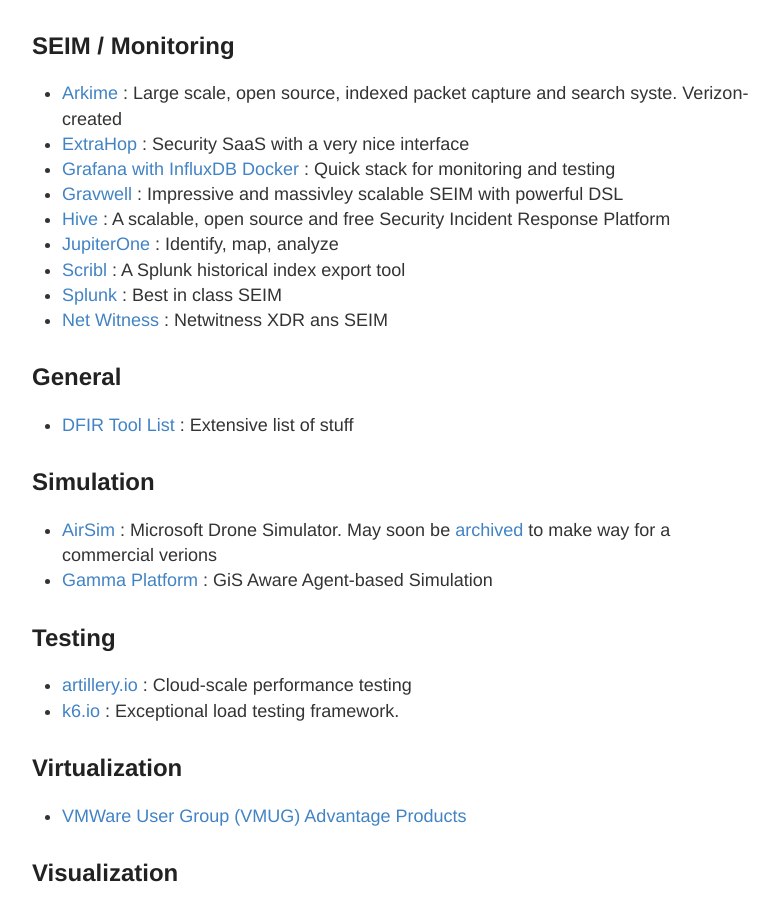
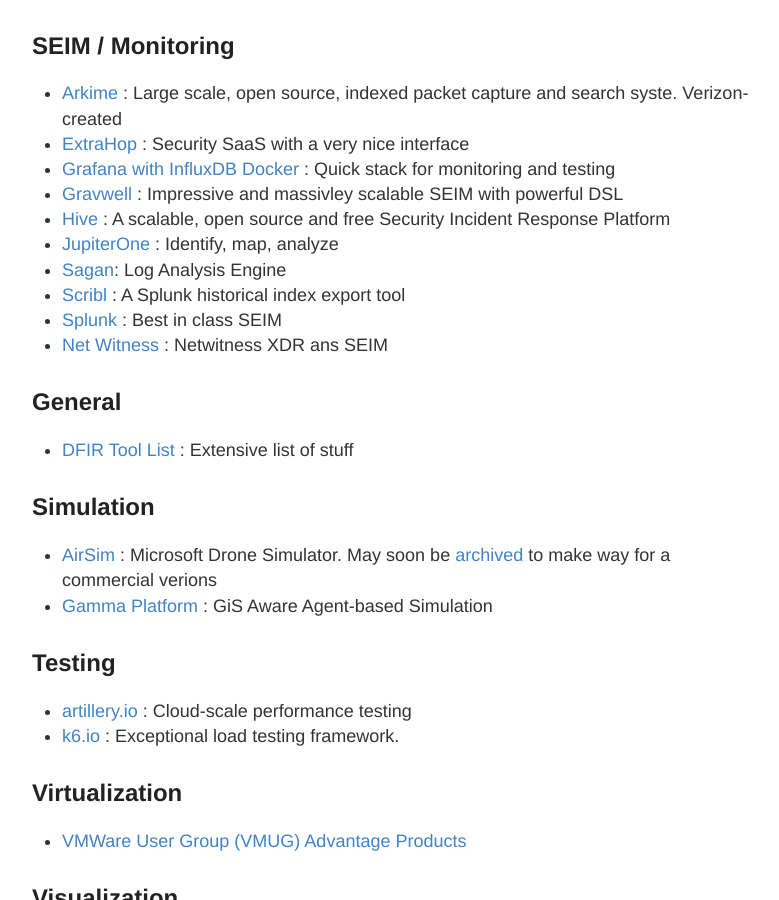
Before and after one commit to stevehenderson/stevehenderson.github.io, a Jekyll site: the page built from tools.md, in a window 1280 px wide and 900 px high, scrolled down 5150 px. Shown: the whole window, without its empty margins (248-1027 px from the left). Built offline with Jekyll 4.4.1, drawn with Linux system fonts in a browser that asks for light colours.

Commit message:
Update tools.md

```diff
--- a/tools.md
+++ b/tools.md
@@ -159,6 +159,7 @@
    * [Gravwell](https://www.gravwell.io/) : Impressive and massivley scalable SEIM with powerful DSL
    * [Hive](https://thehive-project.org/) : A scalable, open source and free Security Incident Response Platform
    * [JupiterOne](https://www.jupiterone.com/) : Identify, map, analyze
+   * [Sagan](https://sagan.readthedocs.io/en/latest/what-is-sagan.html):  Log Analysis Engine
    * [Scribl](https://github.com/criblio/scribl) : A Splunk historical index export tool
    * [Splunk](https://www.splunk.com/) : Best in class SEIM
    * [Net Witness](https://www.netwitness.com/solutions/xdr/) : Netwitness XDR ans SEIM
```
